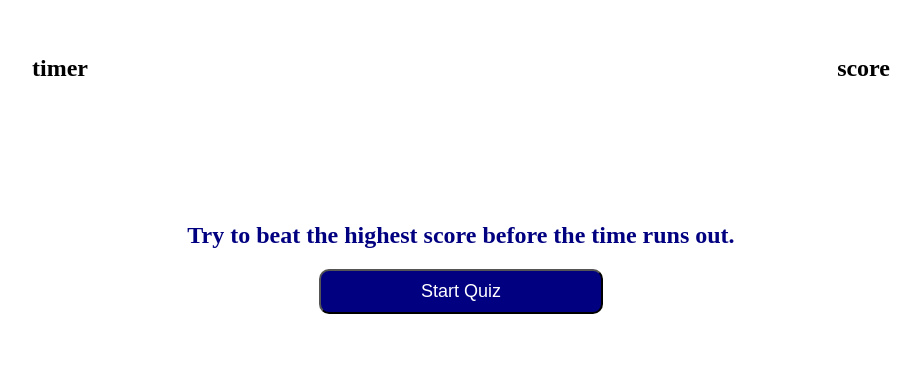
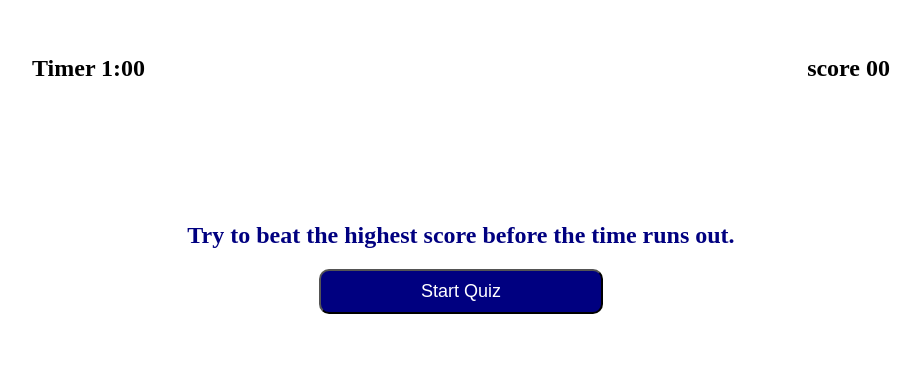
Before and after one commit to MahmoudAbdulrhman/Quiz-app, a plain HTML site: page index.html in a window 1280 px wide. Shown: the part 105-482 px from the top of the page, without its empty margins (179-1100 px from the left). Drawn offline with Linux system fonts and the light colour scheme.

Commit message:
add read me

```diff
--- a/assets/js/script.js
+++ b/assets/js/script.js
@@ -5,6 +5,7 @@ var result = document.querySelector("#bored")
 const displayQustion = document.getElementById ("question")
 const displayAnswer =document.getElementById ("answer-buttons")
 const scoreBored = document.getElementById("bored")
+
 
 let randomQustionEl, qustionList
 
--- a/index.html
+++ b/index.html
@@ -7,9 +7,9 @@
     <link rel="stylesheet" href="./assets/css/style.css">
 </head>
 <body>
-     <header>
-         <h2>timer</h2>
-         <h2>score</h2>
+     <header >
+         <h2>Timer 1:00</h2>
+         <h2>score 00</h2>
      </header>
      <div>
          <div class="startQuiz">
```
Also changed, not shown: assets/css/style.css (line endings or trailing spaces).
